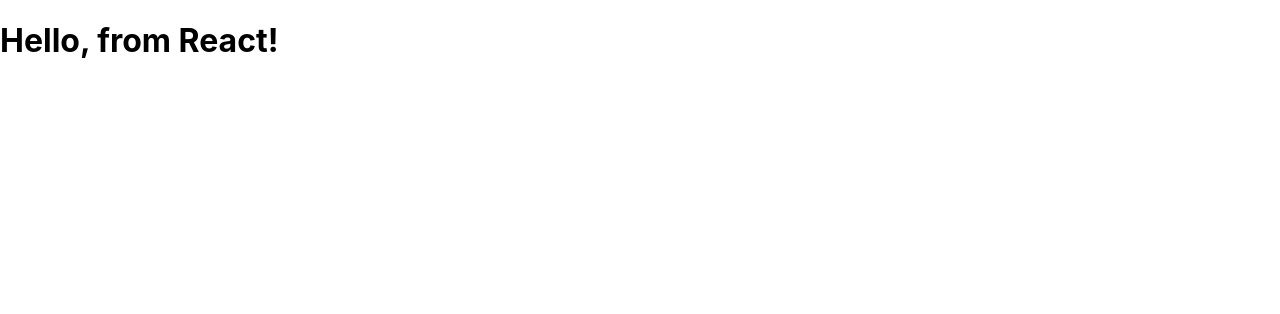
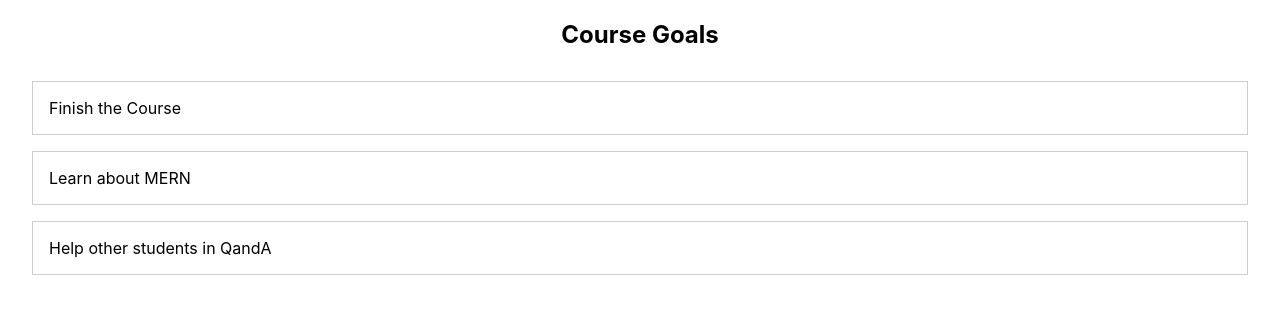
Before and after one commit to KaelinAlexander/react-reresher, a React (Create React App) app in the folder frontend/: page / in a window 1280 px wide. Shown: the top 314 px of the page. Built offline with nearby package versions, Linux system fonts and the light colour scheme; the HTML template or start-up script is replaced by a standard one.

Commit message:
refactors App.js into multiple components; splits styling across multiple files as best practice

```diff
--- /dev/null
+++ b/frontend/src/App.css
@@ -0,0 +1,4 @@
+.course-goals h2 {
+    text-align: center;
+
+}
--- a/frontend/src/App.js
+++ b/frontend/src/App.js
@@ -1,11 +1,28 @@
 import React from 'react';
+import './App.css';
+import GoalList from './components/GoalList';
 
-function App() {
-
-    return (
-      <h1>Hello, from React!</h1>
-    )
-
+const App = () => {
+  return (
+    <div className="course-goals">
+      <h2>Course Goals</h2>
+      <GoalList />
+    </div>
+  )
 }
 
+// function App() {
+
+//     return (
+//       <h1>Hello, from React!</h1>
+//     )
+
+// }
+
+// class App extends React.Component {
+//   render() {
+//     return <h1>Hello, from React!</h1>
+//   }
+// }
+
 export default App;
--- /dev/null
+++ b/frontend/src/components/GoalList.css
@@ -0,0 +1,11 @@
+.goal-list {
+    list-style: none;
+    margin: 2rem;
+    padding: 0;
+}
+
+.goal-list li {
+    margin: 1rem 0;
+    border: 1px solid #ccc;
+    padding: 1rem;
+}
--- /dev/null
+++ b/frontend/src/components/GoalList.js
@@ -0,0 +1,16 @@
+import React from 'react';
+import './GoalList.css'
+
+const GoalList = () => {
+
+    return (
+        <ul className="goal-list">
+            <li>Finish the Course</li>
+            <li>Learn about MERN</li>
+            <li>Help other students in QandA</li>
+        </ul>
+    );
+
+}
+
+export default GoalList;
```
